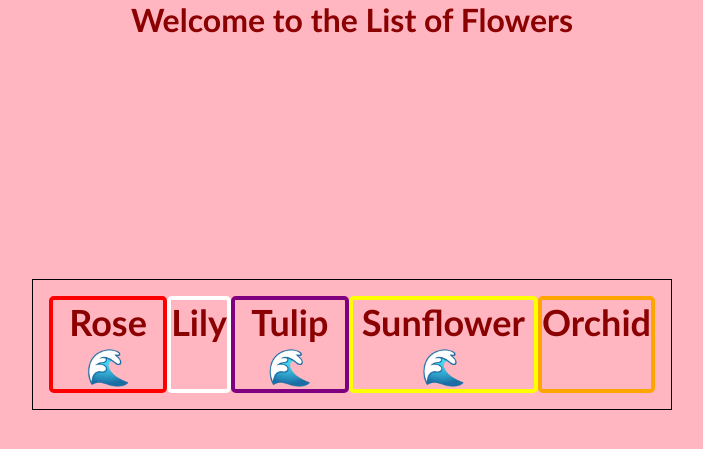
After one commit to VioletViolaVi/flower_flask_practice_2_fp, a Flask app: page /flowers in a window 1280 px wide. The commit adds this page. Shown: the top 449 px of the page, without its empty margins (288-991 px from the left). Run offline with Flask 2, Linux system fonts and the light colour scheme.

Commit message:
add more css practice work

```diff
--- a/app.py
+++ b/app.py
@@ -8,5 +8,17 @@ def index():
     return render_template("index.html")
 
 
+@app.route("/flowers", methods=["GET"])
+def flowers():
+    flowers = [
+        {"id": 1, "name": "Rose", "colour": "red", "need_water": True},
+        {"id": 2, "name": "Lily", "colour": "white", "need_water": False},
+        {"id": 3, "name": "Tulip", "colour": "purple", "need_water": True},
+        {"id": 4, "name": "Sunflower", "colour": "yellow", "need_water": True},
+        {"id": 5, "name": "Orchid", "colour": "orange", "need_water": False},
+    ]
+    return render_template("flowers.html", page_title="My Flowers List", flowers=flowers)
+
+
 if __name__ == "__main__":
     app.run(debug=True)
--- /dev/null
+++ b/static/assets/scripts/flowers.js
@@ -0,0 +1,15 @@
+const flowerDivs = document.querySelectorAll(".flower");
+
+function toggleColour(e) {
+  if (
+    e.currentTarget.style.backgroundColor === e.currentTarget.style.borderColor
+  ) {
+    e.currentTarget.style.backgroundColor = "#333";
+  } else {
+    e.currentTarget.style.backgroundColor = e.currentTarget.style.borderColor;
+  }
+}
+
+flowerDivs.forEach((singleFlowerDiv) => {
+  singleFlowerDiv.addEventListener("click", toggleColour);
+});
--- a/static/assets/styles/base.css
+++ b/static/assets/styles/base.css
@@ -19,3 +19,17 @@ h1 {
 article {
   font-size: 1.5rem;
 }
+
+.flower-list-bg {
+  padding: 1rem;
+  border: solid 0.1rem black;
+  margin: 15rem auto;
+  width: 40rem;
+  display: flex;
+  justify-content: space-between;
+}
+
+.flower {
+  border-radius: 0.3rem;
+  cursor: pointer;
+}
--- a/templates/base.html
+++ b/templates/base.html
@@ -5,13 +5,14 @@
     <meta http-equiv="X-UA-Compatible" content="IE=edge" />
     <meta name="viewport" content="width=device-width, initial-scale=1.0" />
     <link
-      rel="shortcut icon"
-      href="{{ url_for('static', filename='./assets/images/flower.ico') }}"
+    rel="shortcut icon"
+    href="{{ url_for('static', filename='./assets/images/flower.ico') }}"
     />
     <link
-      rel="stylesheet"
-      href="{{ url_for('static', filename='./assets/styles/base.css') }}"
+    rel="stylesheet"
+    href="{{ url_for('static', filename='./assets/styles/base.css') }}"
     />
+    {% block scriptHeaders %}{% endblock scriptHeaders %}
     <title>{% block title %}{% endblock title %}</title>
   </head>
   <body>
--- /dev/null
+++ b/templates/flowers.html
@@ -0,0 +1,24 @@
+{% extends "base.html" %}
+
+{% block scriptHeaders %}
+    <script src="{{ url_for('static', filename='./assets/scripts/flowers.js') }}" defer></script>
+{% endblock scriptHeaders %}
+
+{% block title %}{{ page_title }}{% endblock title %}
+
+{% block heading %}Welcome to the List of Flowers{% endblock heading %}
+
+{% block content %}
+    <div class="flower-list-bg">
+        {% for flower in flowers %}
+        <div class="flower" style='border: 0.3rem solid {{ flower.colour }};'>
+            <h2>
+                {{ flower.name }}
+                {% if flower.need_water %}
+                    <span> 🌊</span>
+                {% endif %}
+            </h2>
+        </div>
+        {% endfor %}
+    </div>
+{% endblock content %}
```
